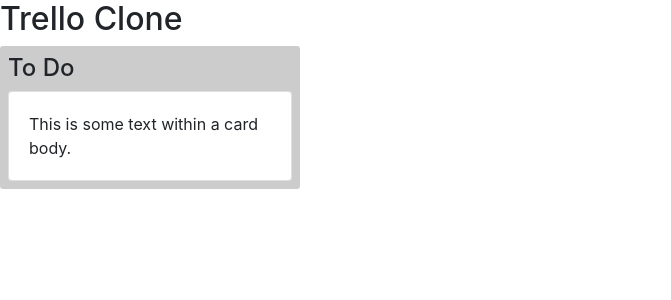
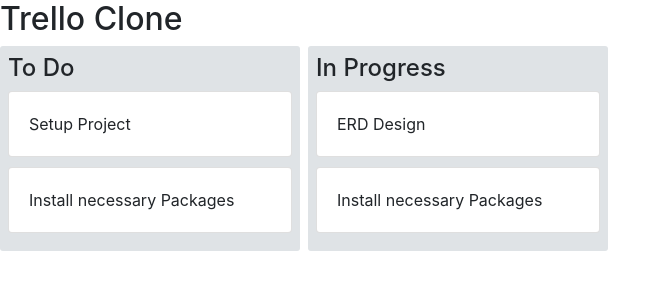
Before and after one commit to framgia/sph-feb-trello, a React (Create React App) app in the folder TorelloApplication/trello-clone/: page / in a window 1280 px wide. Shown: the top 300 px of the page, without its empty margins (0-671 px from the left). Built offline with nearby package versions, Linux system fonts and the light colour scheme.

Commit message:
[Step 05] Add Designs to Cards and Lists

```diff
--- a/TorelloApplication/trello-clone/src/components/App.js
+++ b/TorelloApplication/trello-clone/src/components/App.js
@@ -9,11 +9,27 @@
     return (
       <div className="App">
         <h2>Trello Clone</h2>
-        { lists.map(list => <TrelloList title={list.title} cards={list.cards}/>)}
+        <div style={ styles.listsContainer }>
+          { lists.map(list =>
+            <TrelloList
+              title={list.title}
+              cards={list.cards}
+              key={list.id}
+            />
+          )}
+        </div>
       </div>
     )
   }
 }
+
+const styles = {
+  listsContainer: {
+    display: "flex",
+    flexDirection: "row",
+    marginRight:8
+  }
+};
 
 const mapStateFromProps = state => ({
   lists: state.lists
--- a/TorelloApplication/trello-clone/src/components/TrelloCard.js
+++ b/TorelloApplication/trello-clone/src/components/TrelloCard.js
@@ -1,14 +1,20 @@
 import React from "react";
 import { Card } from "react-bootstrap";
 
-const TrelloCard = () => {
+const TrelloCard = ({ text }) => {
   return (
-    <Card>
+    <Card style={styles.cardContainer}>
       <Card.Body>
-        This is some text within a card body.
+        { text }
       </Card.Body>
     </Card>
   )
 }
 
+const styles = {
+	cardContainer: {
+		marginBottom: "10px",
+	}
+}
+
 export default TrelloCard;
--- a/TorelloApplication/trello-clone/src/components/TrelloList.js
+++ b/TorelloApplication/trello-clone/src/components/TrelloList.js
@@ -1,21 +1,27 @@
 import React from 'react';
 import TrelloCard from './TrelloCard.js';
 
-const TrelloList = ({title}) => {
+const TrelloList = ({title, cards}) => {
   return (
     <div style={styles.container}>
       <h4>{ title }</h4>
-      <TrelloCard />
+      { cards.map(card =>
+        <TrelloCard
+          text={card.text}
+          key={card.id}
+        />
+      )}
     </div>
   );
 }
 
 const styles = {
   container: {
-    backgroundColor: "#ccc",
+    backgroundColor: "#dfe3e6",
     borderRadius: 3,
     width: 300,
-    padding: 8
+    padding: 8,
+    marginRight:8
   }
 }
 
--- a/TorelloApplication/trello-clone/src/reducers/listsReducer.js
+++ b/TorelloApplication/trello-clone/src/reducers/listsReducer.js
@@ -5,11 +5,25 @@
     cards: [
       {
         id: 0,
-        title: "Setup Project"
+        text: "Setup Project"
       },
       {
         id: 1,
-        title: "Install necessary Packages"
+        text: "Install necessary Packages"
+      }
+    ]
+  },
+  {
+    title: "In Progress",
+    id: 1,
+    cards: [
+      {
+        id: 0,
+        text: "ERD Design"
+      },
+      {
+        id: 1,
+        text: "Install necessary Packages"
       }
     ]
   }
```
